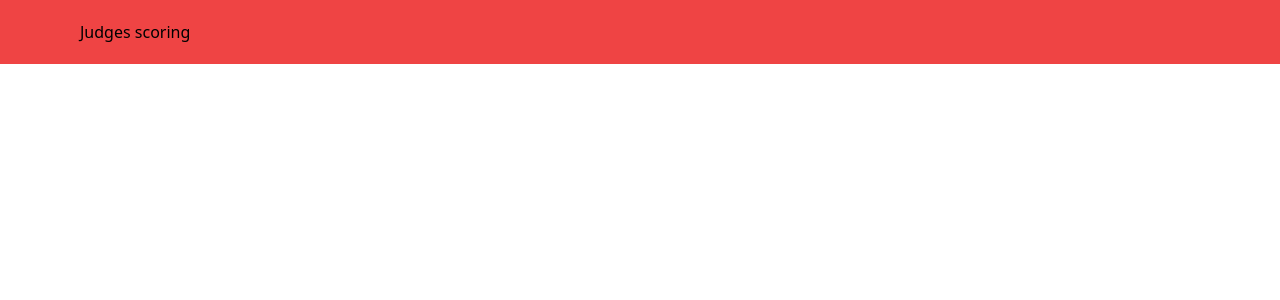
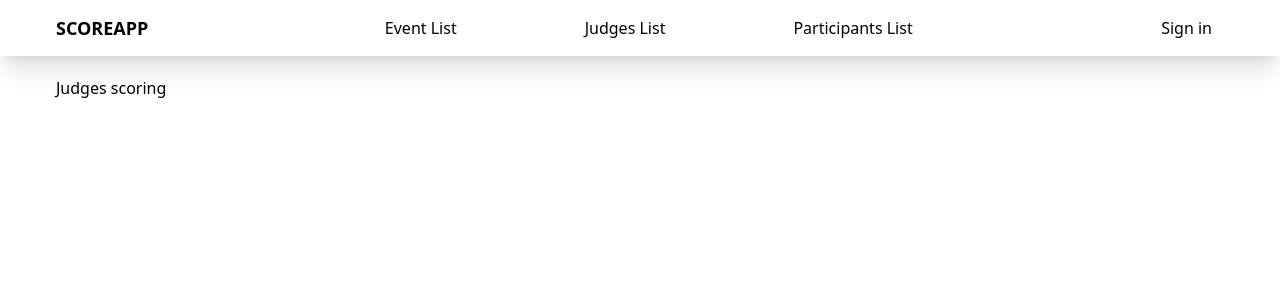
Before and after one commit to vijitha-experion/Judges-scoring, a React (Create React App) app: page / in a window 1280 px wide. Shown: the top 300 px of the page. Built offline with nearby package versions, Linux system fonts and the light colour scheme; the HTML template or start-up script is replaced by a standard one.

Commit message:
initial commit in develop

```diff
--- /dev/null
+++ b/src/Features/Header/intex.tsx
@@ -0,0 +1,35 @@
+import { ReactElement } from "react";
+import { useNavigate } from "react-router-dom";
+
+export function Header(): ReactElement {
+  const navigate = useNavigate();
+
+  function eventList() {
+    navigate("/");
+  }
+
+  function judgesList() {
+    navigate("/judgesList");
+  }
+
+  function participantsList() {
+    navigate("/participantsList");
+  }
+  return (
+    <div className="h-14 flex items-center justify-between shadow-xl">
+      <h1 className="font-semibold text-lg pl-14">SCOREAPP</h1>
+      <div className="flex gap-32">
+        <p onClick={eventList} className="cursor-pointer hover:text-gray-500">
+          Event List
+        </p>
+        <p onClick={judgesList} className="cursor-pointer hover:text-gray-500">
+          Judges List
+        </p>
+        <p onClick={participantsList} className="cursor-pointer hover:text-gray-500">
+          Participants List
+        </p>
+      </div>
+      <button className="px-3 py-1 rounded-md mr-14">Sign in</button>
+    </div>
+  );
+}
--- a/src/Features/Home/intex.tsx
+++ b/src/Features/Home/intex.tsx
@@ -2,6 +2,6 @@ import { ReactElement } from "react";
 
 export function Home(): ReactElement {
   return (
-    <div className="h-16 w-full bg-red-500 flex items-center pl-20">Judges scoring</div>
+    <div className="h-16 w-full flex items-center pl-14">Judges scoring</div>
   );
 }
--- /dev/null
+++ b/src/Features/JudgesList/intex.tsx
@@ -0,0 +1,7 @@
+import { ReactElement } from "react";
+
+export function JudgesList(): ReactElement {
+  return (
+    <div className="h-16 w-full flex items-center pl-20">JudgesList</div>
+  );
+}
--- /dev/null
+++ b/src/Features/ParticipantsList/intex.tsx
@@ -0,0 +1,7 @@
+import { ReactElement } from "react";
+
+export function ParticipantsList(): ReactElement {
+  return (
+    <div className="h-16 w-full flex items-center pl-20">participantsList</div>
+  );
+}
--- a/src/router/intex.tsx
+++ b/src/router/intex.tsx
@@ -1,14 +1,18 @@
 import { Routes, Route } from "react-router-dom";
 
 import { Home } from "../Features/Home/intex";
-
-
+import { Header } from "../Features/Header/intex";
+import { JudgesList } from "../Features/JudgesList/intex";
+import { ParticipantsList } from "../Features/ParticipantsList/intex";
 
 function Router() {
   return (
     <div>
+      <Header />
       <Routes>
         <Route path="/" element={<Home />} />
+        <Route path="/judgesList" element={<JudgesList />} />
+        <Route path="/participantsList" element={<ParticipantsList />} />
       </Routes>
     </div>
   );
```
